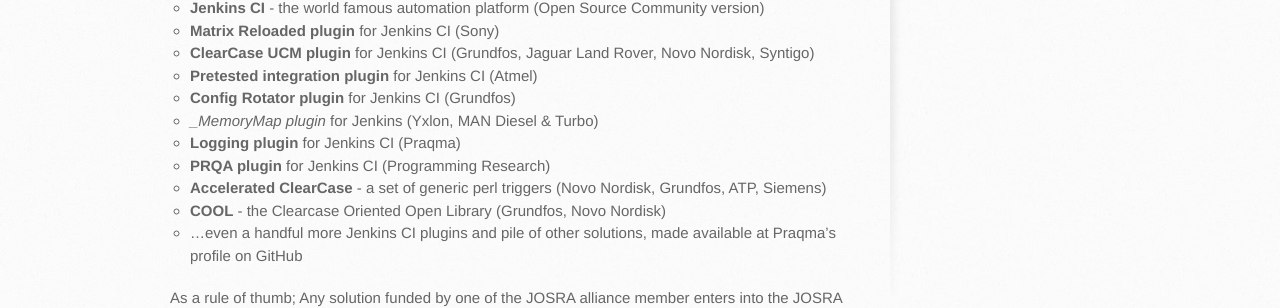
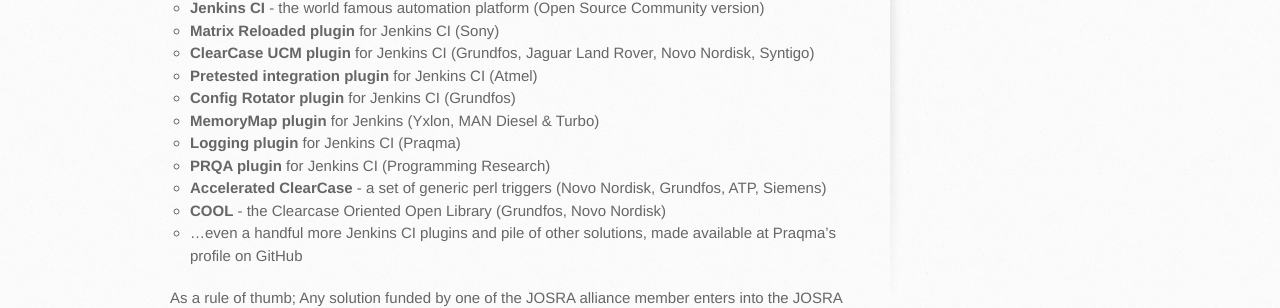
Before and after one commit to josra/josra.github.io, a Jekyll site: the page built from tools/index.md, in a window 1280 px wide. Shown: the part 463-771 px from the top of the page. Built offline with Jekyll 4.4.1, drawn with Linux system fonts in a browser that asks for light colours; some web fonts are replaced.

Commit message:
Integrated origin/ready/compile-fix

```diff
--- a/tools/index.md
+++ b/tools/index.md
@@ -13,7 +13,7 @@
 * __ClearCase UCM plugin__ for Jenkins CI (Grundfos, Jaguar Land Rover, Novo Nordisk, Syntigo)
 * __Pretested integration plugin__ for Jenkins CI (Atmel)
 * __Config Rotator plugin__ for Jenkins CI (Grundfos)
-* __MemoryMap plugin_ for Jenkins (Yxlon, MAN Diesel & Turbo)
+* __MemoryMap plugin__ for Jenkins (Yxlon, MAN Diesel & Turbo)
 * __Logging plugin__ for Jenkins CI (Praqma)
 * __PRQA plugin__ for Jenkins CI (Programming Research)
 * __Accelerated ClearCase__ - a set of generic perl triggers (Novo Nordisk, Grundfos, ATP, Siemens)
```
